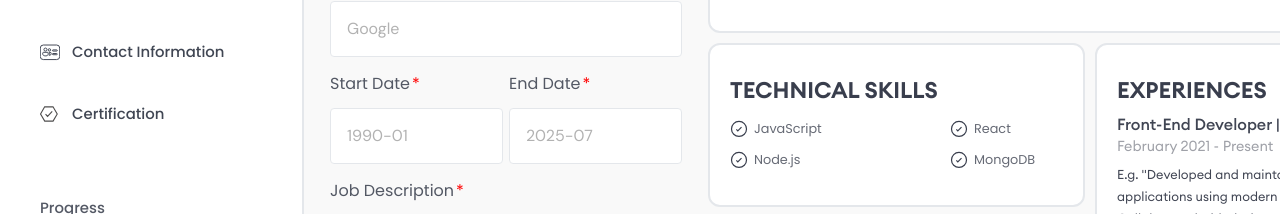
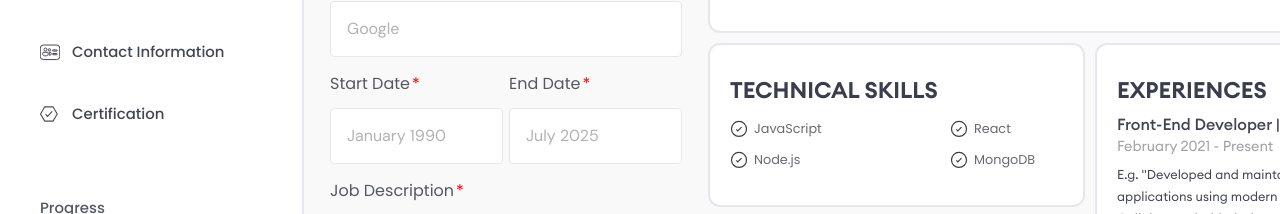
Before and after one commit to Moamal-2000/resume-builder, a Next.js app: page /builder/experience in a window 1280 px wide. Shown: the part 393-607 px from the top of the page. Built offline with nearby package versions, Linux system fonts and the light colour scheme.

Commit message:
update(forms): format start/end dates placeholders

```diff
--- a/src/stores/forms.store/states.js
+++ b/src/stores/forms.store/states.js
@@ -78,7 +78,7 @@ export const experienceInputs = [
       value: "",
       min: "1990-01",
       max: getCurrentYearAndMonth(),
-      placeholder: "1990-01",
+      placeholder: "January 1990",
       required: true,
       hasValidValue: false,
       id: 3,
@@ -88,7 +88,7 @@ export const experienceInputs = [
       name: "endDate",
       type: "month",
       max: getCurrentYearAndMonth(),
-      placeholder: getCurrentYearAndMonth(),
+      placeholder: getFormattedDate(getCurrentYearAndMonth()),
       value: "",
       required: true,
       hasValidValue: false,
```
